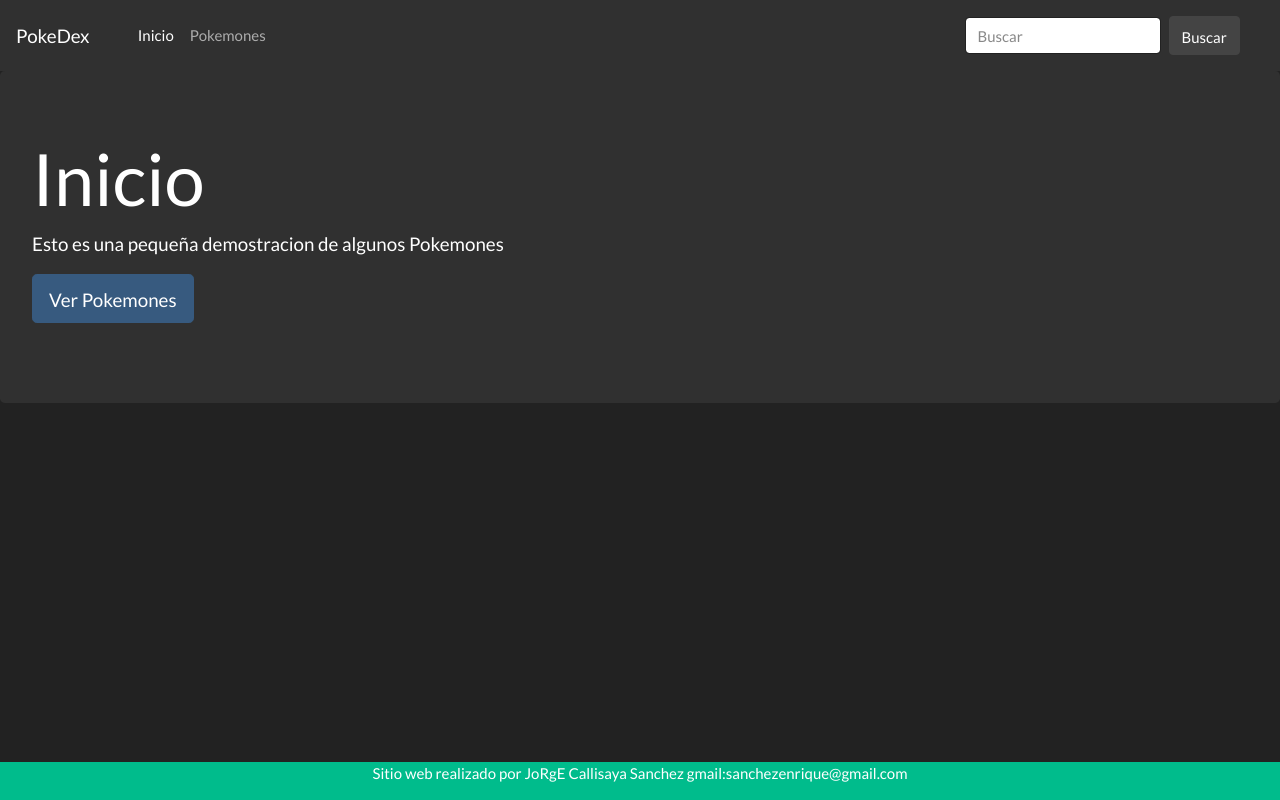
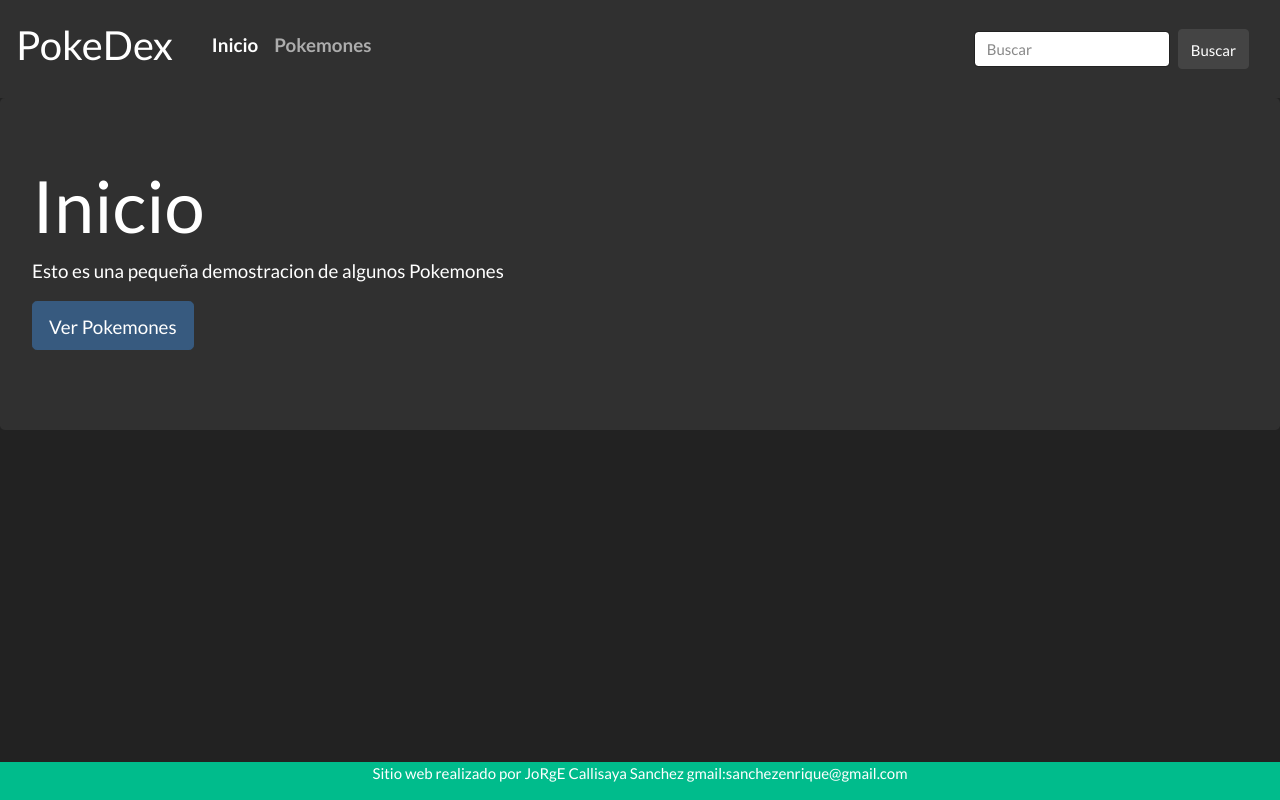
Before and after one commit to jecs580/DemoPokedex, an Angular app: page /inicio in a window 1280 px wide. Built offline with nearby package versions, Linux system fonts and the light colour scheme.

Commit message:
agregando el routerLink al boton *Ver Pokemones*

```diff
--- a/src/app/components/cabecera/cabecera.component.html
+++ b/src/app/components/cabecera/cabecera.component.html
@@ -1,5 +1,5 @@
 <nav class="navbar navbar-expand-lg navbar-dark bg-dark">
-  <a class="navbar-brand" href="#"><font style="vertical-align: inherit;"><font style="vertical-align: inherit;">PokeDex</font></font></a>
+  <a class="navbar-brand" href="#"><font style="vertical-align: inherit;"><font style="vertical-align: inherit;"><h2>PokeDex</h2></font></font></a>
   <button class="navbar-toggler" type="button" data-toggle="collapse" data-target="#navbarColor02" aria-controls="navbarColor02" aria-expanded="false" aria-label="Toggle navigation">
     <span class="navbar-toggler-icon"></span>
   </button>
@@ -7,10 +7,10 @@
   <div class="collapse navbar-collapse container" id="navbarColor02">
     <ul class="navbar-nav mr-auto">
       <li [routerLinkActive]="['active']">
-        <a class="nav-link" [routerLink]="['inicio']"><font style="vertical-align: inherit;"><font style="vertical-align: inherit;">Inicio </font></font><span class="sr-only"><font style="vertical-align: inherit;"><font style="vertical-align: inherit;">(actual)</font></font></span></a>
+        <a class="nav-link" [routerLink]="['/inicio']"><font style="vertical-align: inherit;"><font style="vertical-align: inherit;"><h5><b>Inicio</b></h5> </font></font><span class="sr-only"><font style="vertical-align: inherit;"><font style="vertical-align: inherit;">(actual)</font></font></span></a>
       </li>
       <li  [routerLinkActive]="['active']" >
-        <a class="nav-link" [routerLink]="['/pokemones']"><font style="vertical-align: inherit;"><font style="vertical-align: inherit;">Pokemones</font></font></a>
+        <a class="nav-link" [routerLink]="['/pokemones']"><font style="vertical-align: inherit;"><font style="vertical-align: inherit;"><h5><b>Pokemones</b></h5></font></font></a>
       </li>
     </ul>
     <form class="form-inline my-2 my-lg-0">
--- a/src/app/components/inicio/inicio.component.html
+++ b/src/app/components/inicio/inicio.component.html
@@ -2,6 +2,6 @@
   <h1 class="display-3"><font style="vertical-align: inherit;"><font style="vertical-align: inherit;">Inicio</font></font></h1>
   <p class="lead"><font style="vertical-align: inherit;"><font style="vertical-align: inherit;">Esto es una pequeña demostracion de algunos Pokemones</font></font></p>
   <p class="lead">
-    <a class="btn btn-primary btn-lg" href="#" role="button"><font style="vertical-align: inherit;"><font style="vertical-align: inherit;">Ver Pokemones</font></font></a>
+    <a class="btn btn-primary btn-lg"  [routerLink]="['/pokemones']" role="button"><font style="vertical-align: inherit;"><font style="vertical-align: inherit;">Ver Pokemones</font></font></a>
   </p>
 </div>
```
